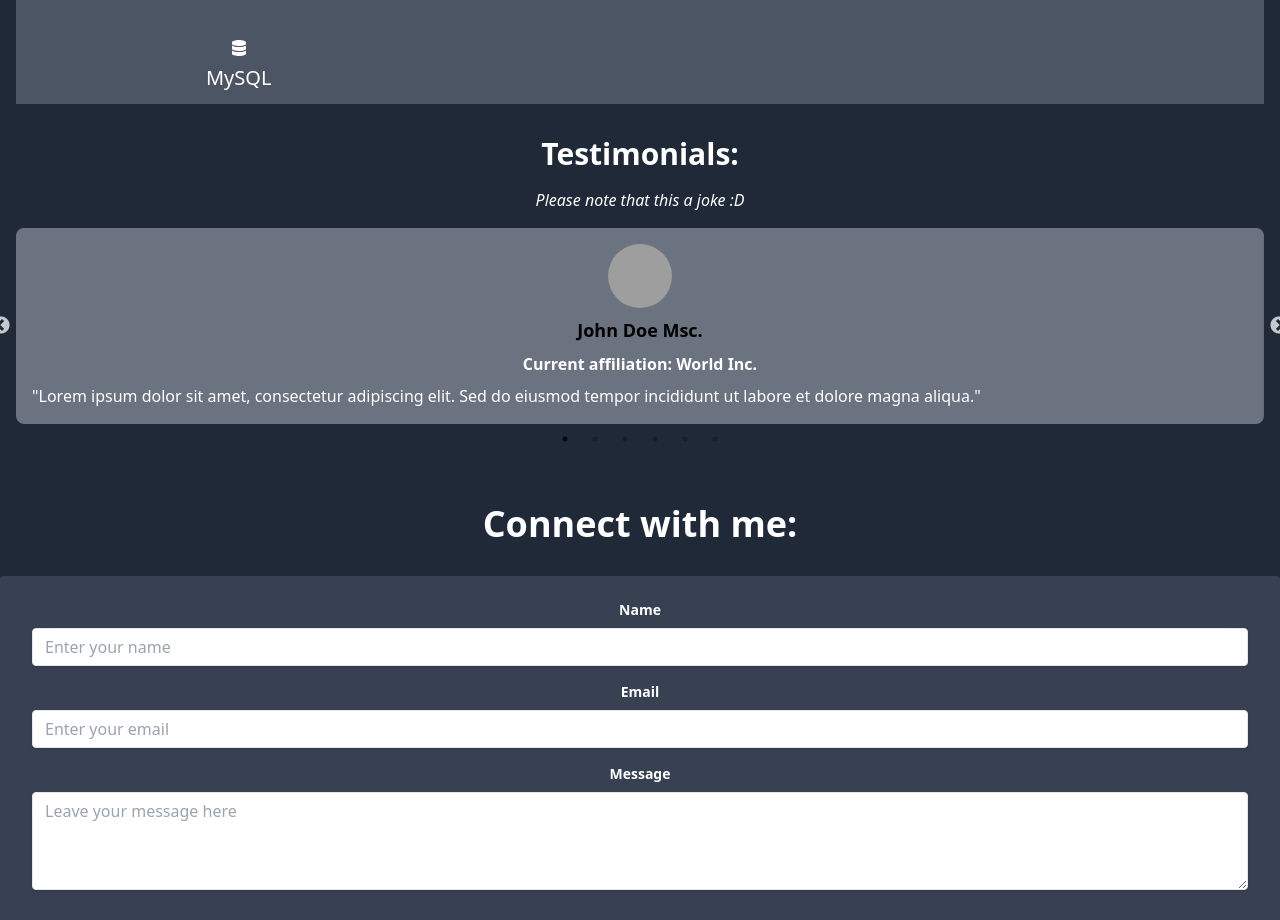
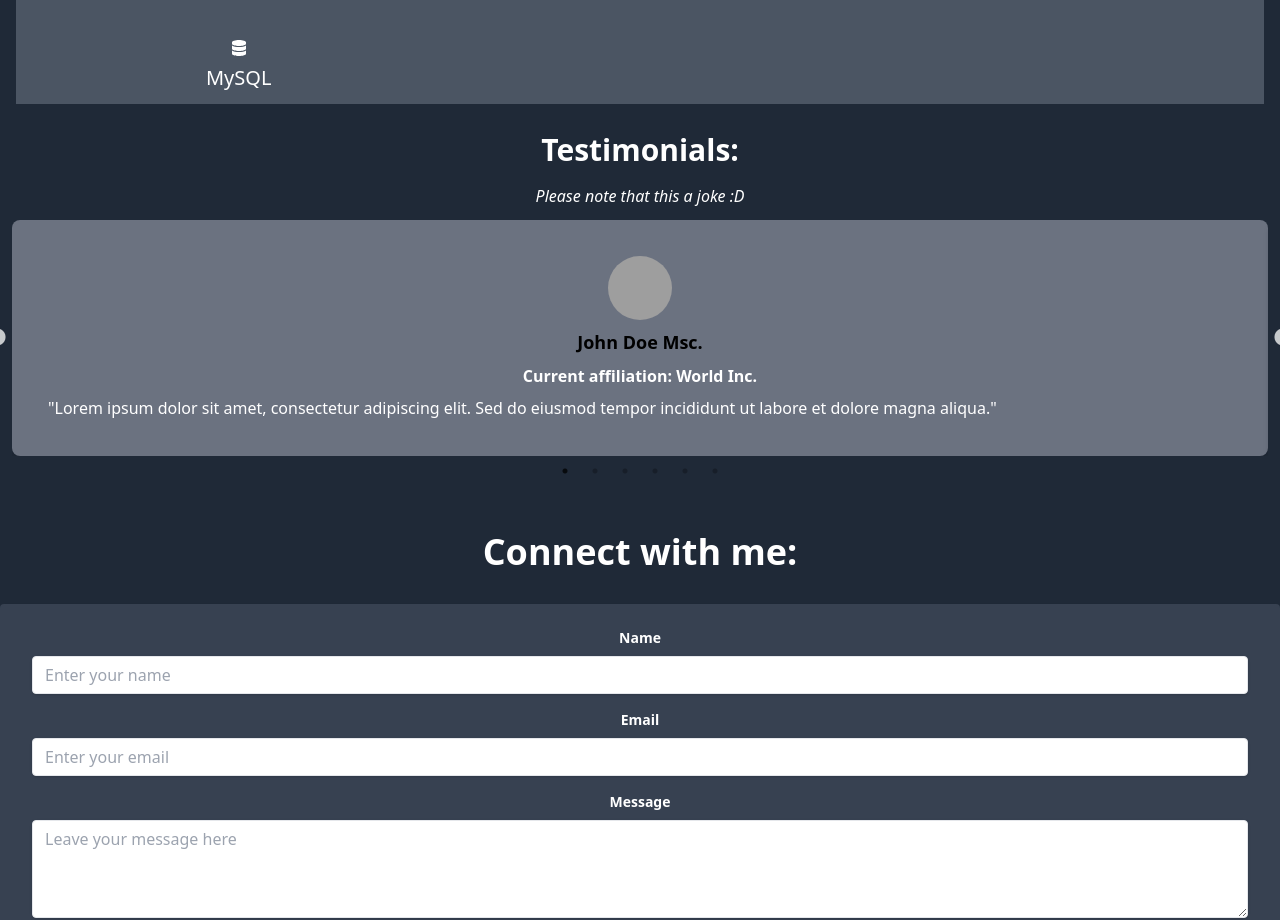
Before and after one commit to ArberTotraku/portofolio, a React (Create React App) app: page / in a window 1280 px wide. Shown: the part 2962-3882 px from the top of the page. Built offline with nearby package versions, Linux system fonts and the light colour scheme; grey boxes are pictures that could not be loaded.

Commit message:
more styling

```diff
--- a/src/pages/TestimonialsPage.jsx
+++ b/src/pages/TestimonialsPage.jsx
@@ -50,7 +50,7 @@ const TestimonialPage = () => {
   };
 
   return (
-    <div id="testimonials" className="container mx-auto p-4">
+    <div id="testimonials" className="container mx-auto p-3">
       <h1 className="text-3xl font-semibold mb-4 text-center">Testimonials:</h1>
       <p className='text-1xl text-center italic'>
         Please note that this a joke :D
@@ -58,9 +58,9 @@ const TestimonialPage = () => {
 
         </p>
 
-      <Slider {...sliderSettings} className="mb-3 mt-4">
+      <Slider {...sliderSettings} className="mb-3 mt-3">
         {testimonials.map((testimonial, index) => (
-          <div key={index} className="bg-gray-500 rounded-lg p-4 shadow-md">
+          <div key={index} className="bg-gray-500 rounded-lg p-9 mx-auto space-between shadow-md">
             <div className="mb-2">
               <img
                 src={testimonial.image}
```
